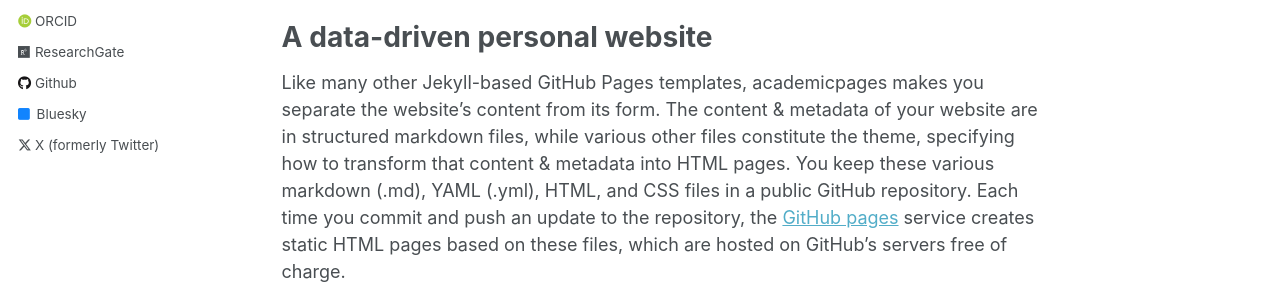
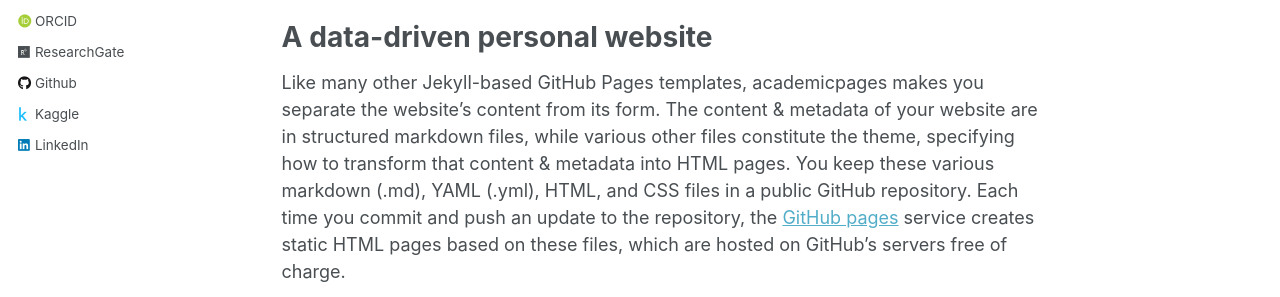
Before and after one commit to burakalakuss/talhaburakalakus.github.io, a Jekyll site: the page built from _pages/about.md, in a window 1280 px wide. Shown: the part 461-758 px from the top of the page. Built offline with Jekyll 4.4.1, drawn with Linux system fonts in a browser that asks for light colours; some web fonts are replaced; part of the change alters nothing that is shown.

Commit message:
Update _config.yml

```diff
--- a/_config.yml
+++ b/_config.yml
@@ -36,38 +36,11 @@ author:
   researchgate     : "https://www.researchgate.net/profile/Talha-Alakus?ev=hdr_xprf"
 
   # Repositories and software development
-  bitbucket        : # Username - Update with your username on the site
-  codepen          : # Username
-  dribbble         : # Username
-  github           : "academicpages"
-  kaggle           : # Username
-  stackoverflow    : # User number or user number and name (i.e., use "1" or "1/jeff-atwood")
+  github           : "https://github.com/burakalakuss"
+  kaggle           : "https://www.kaggle.com/sigfest"
 
   # Social media
-  bluesky          : "bsky.app" # Replace this with you Bluesky username
-  facebook         : # Username
-  flickr           : # Username
-  foursquare       : # Username
-  goodreads        : # Username
-  google_plus      : # Username
-  keybase          : # Username
-  instagram        : # Username
-  lastfm           : # Username
-  linkedin         : # Username
-  mastodon         : # URL
-  medium           : # URL
-  pinterest        : # Username
-  soundcloud       : # Username
-  steam            : # Username
-  telegram         : # URL
-  tumblr           : # Username
-  twitter          : "UniofOxford"  # Replace this with your X / Twitter handle
-  vine             : # Username
-  weibo            : # Username
-  wikipedia        : # Username
-  xing             : # Username
-  youtube          : # Username
-  zhihu            : # URL
+  linkedin         : "https://www.linkedin.com/in/tbalakus/"
 
 
 # Site Settings
```
